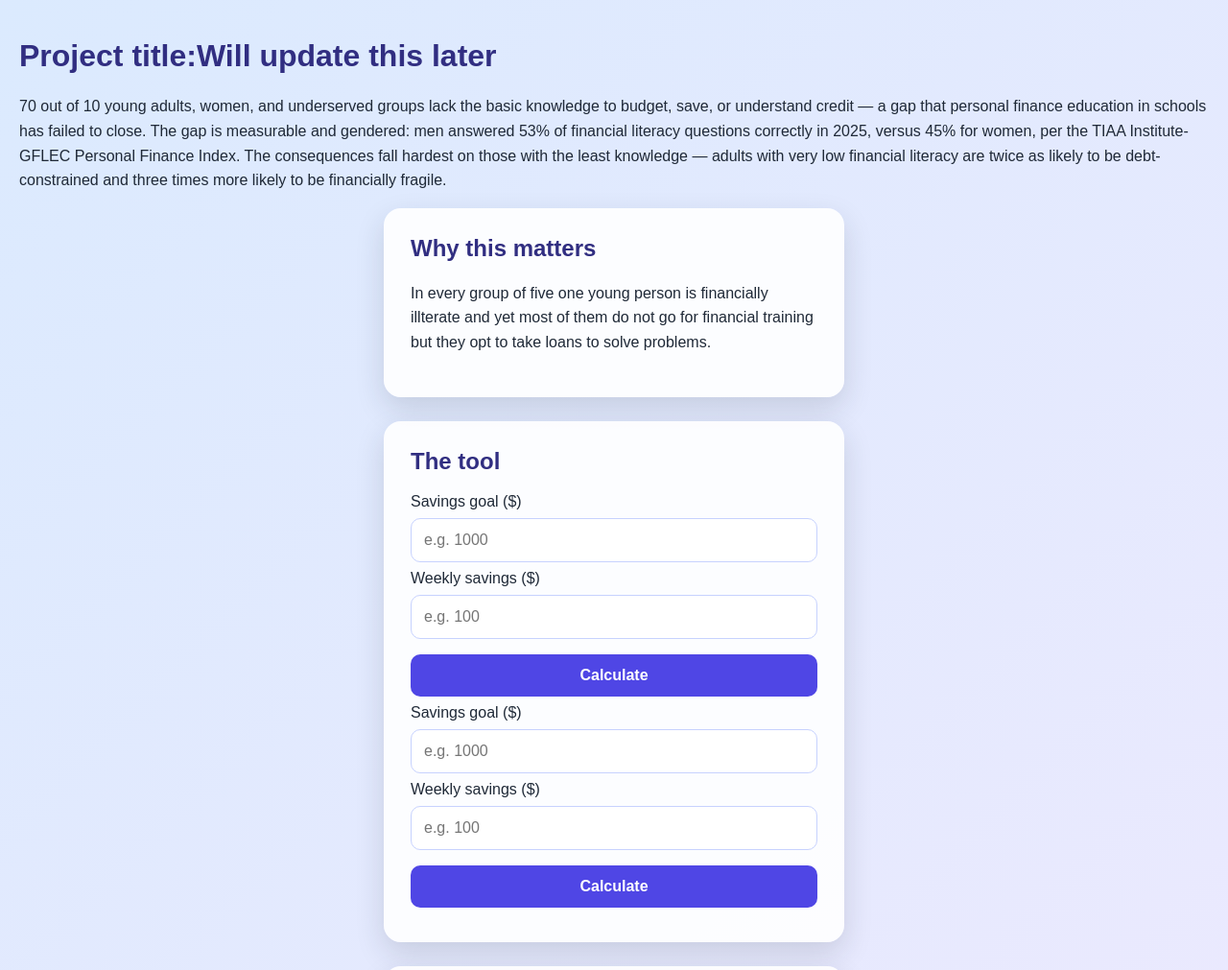
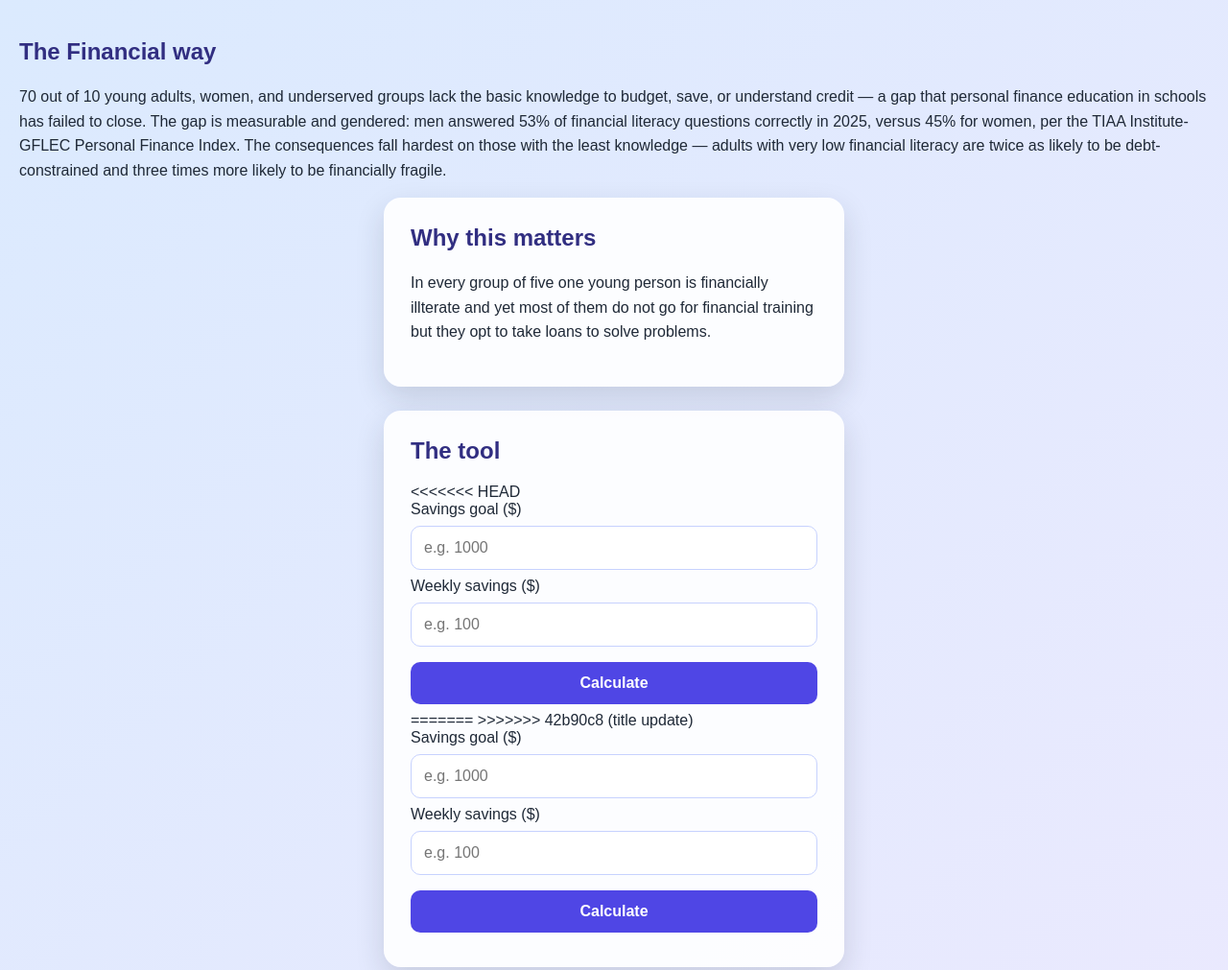
Before and after one commit to louisngatia/MY-PROJECT3, a plain HTML site: page index.html in a window 1280 px wide. Shown: the top 1011 px of the page at 96% size. Drawn offline with Linux system fonts and the light colour scheme.

Commit message:
title update

```diff
--- a/index.html
+++ b/index.html
@@ -9,7 +9,7 @@
   </head>
   <body>
     <header>
-      <h1>Project title:Will update this later</h1>
+      <h2>The Financial way</h2>
       <p class="problem-statement">70 out of 10 young adults, women, and underserved groups lack the basic knowledge to budget, save, or understand
         credit — a gap that personal finance education in schools has failed to close. The gap is measurable and gendered: men answered 53% of financial literacy questions
         correctly in 2025, versus 45% for women, per the TIAA Institute-GFLEC Personal Finance Index. The consequences fall hardest on those with the least knowledge — adults with very low financial literacy
@@ -23,6 +23,7 @@
       </section>
       <section id="feature">
         <h2>The tool</h2>
+<<<<<<< HEAD
         <div class="savings-container">
           <label for="goal">Savings goal ($)</label>
           <input type="number" id="goal" placeholder="e.g. 1000" min="0">
@@ -31,6 +32,8 @@
           <button type="button" id="calculate">Calculate</button>
           <div id="result"></div>
         </div>
+=======
+>>>>>>> 42b90c8 (title update)
         <div class="savings-container">
           <label for="goal">Savings goal ($)</label>
           <input type="number" id="goal" placeholder="e.g. 1000" min="0">
```
